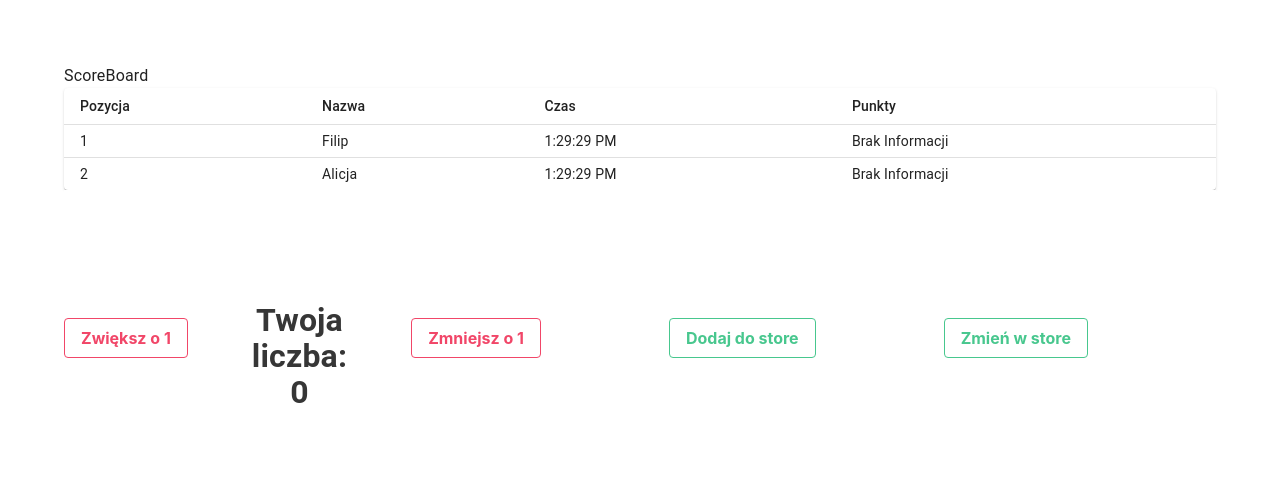
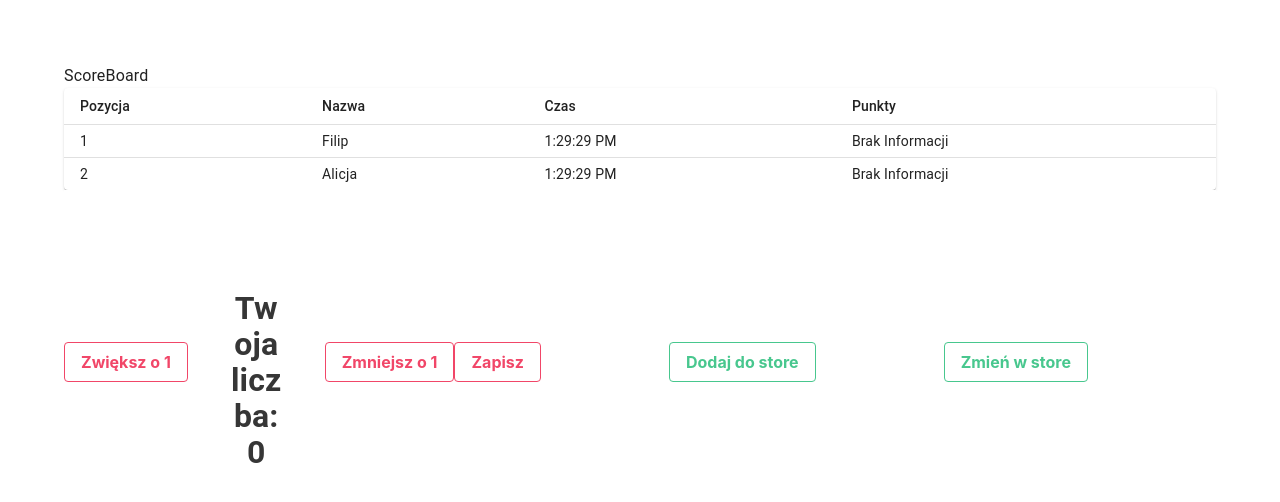
Before and after one commit to konradhanus/thesinners-scoreboard, a React (Create React App) app: page / in a window 1280 px wide. Shown: the top 502 px of the page. Built offline with nearby package versions, Linux system fonts and the light colour scheme.

Commit message:
static data can be saved on firebase

```diff
--- a/public/index.html
+++ b/public/index.html
@@ -11,7 +11,7 @@
     />
     <link rel="apple-touch-icon" href="logo192.png" />
     <link rel="manifest" href="manifest.json" />
-    <title>React App</title>
+    <title>Dog Ranking</title>
   </head>
   <body>
     <noscript>You need to enable JavaScript to run this app.</noscript>
--- a/src/components/ScoreBoard/index.js
+++ b/src/components/ScoreBoard/index.js
@@ -6,6 +6,8 @@ import { scoreData } from "./scoreData";
 import ScoreTable from "./Table";
 import Button from "./Button";
 import IncrementButton from "../IncrementButton";
+import { getDatabase, ref, set } from "firebase/database";
+import { app as firebaseApp } from '../../firebase';
 import {
   TableContainer,
   Wrapper,
@@ -13,6 +15,7 @@ import {
   MessageContainer,
   StatusContainer,
 } from "./style";
+
 
 function ScoreBoard(props) {
   const [count, setCount] = useState(0);
@@ -23,6 +26,38 @@ function ScoreBoard(props) {
 
   console.log("Status: ", props.change);
   console.log("Counter: ", count);
+
+// Create a reference to the file we want to download
+//
+const database = getDatabase(firebaseApp);
+
+function setData() {
+
+ set(ref(database, 'public/'), {
+  players: {
+    name: "Alicja",
+    age: 22,
+    description: "Hi, i like this",
+    points: props.change
+  },
+ }).then(() => {
+  alert("Twoje dane zostały zapisane")
+ })
+ .catch((error) => {
+  alert(error + "Nie zapisało się")
+ });
+
+}
+
+
+// Get the download URL
+// getDownloadURL(starsRef)
+//   .then((url) => {
+//     // Insert url into an <img> tag to "download"
+//   })
+//   .catch((error) => {
+//     alert(error)
+//   });
 
   return (
     <TableContainer>
@@ -42,6 +77,10 @@ function ScoreBoard(props) {
           <IncrementButton
             value="Zmniejsz o 1"
             onClick={() => setCount(count - 1)}
+          />
+          <IncrementButton
+            value="Zapisz"
+            onClick={() => setData()}
           />
         </Increment>
         <MessageContainer>
```
